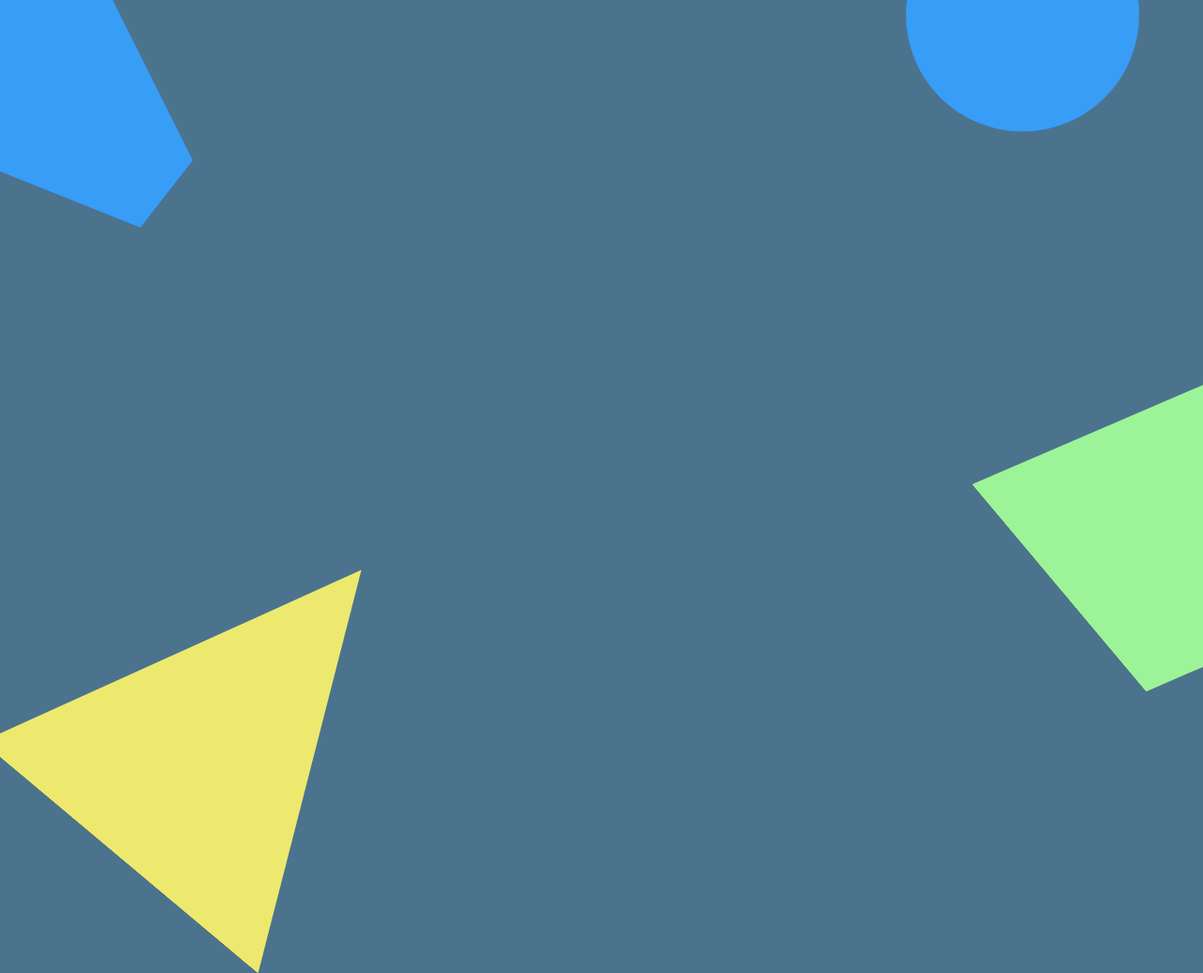
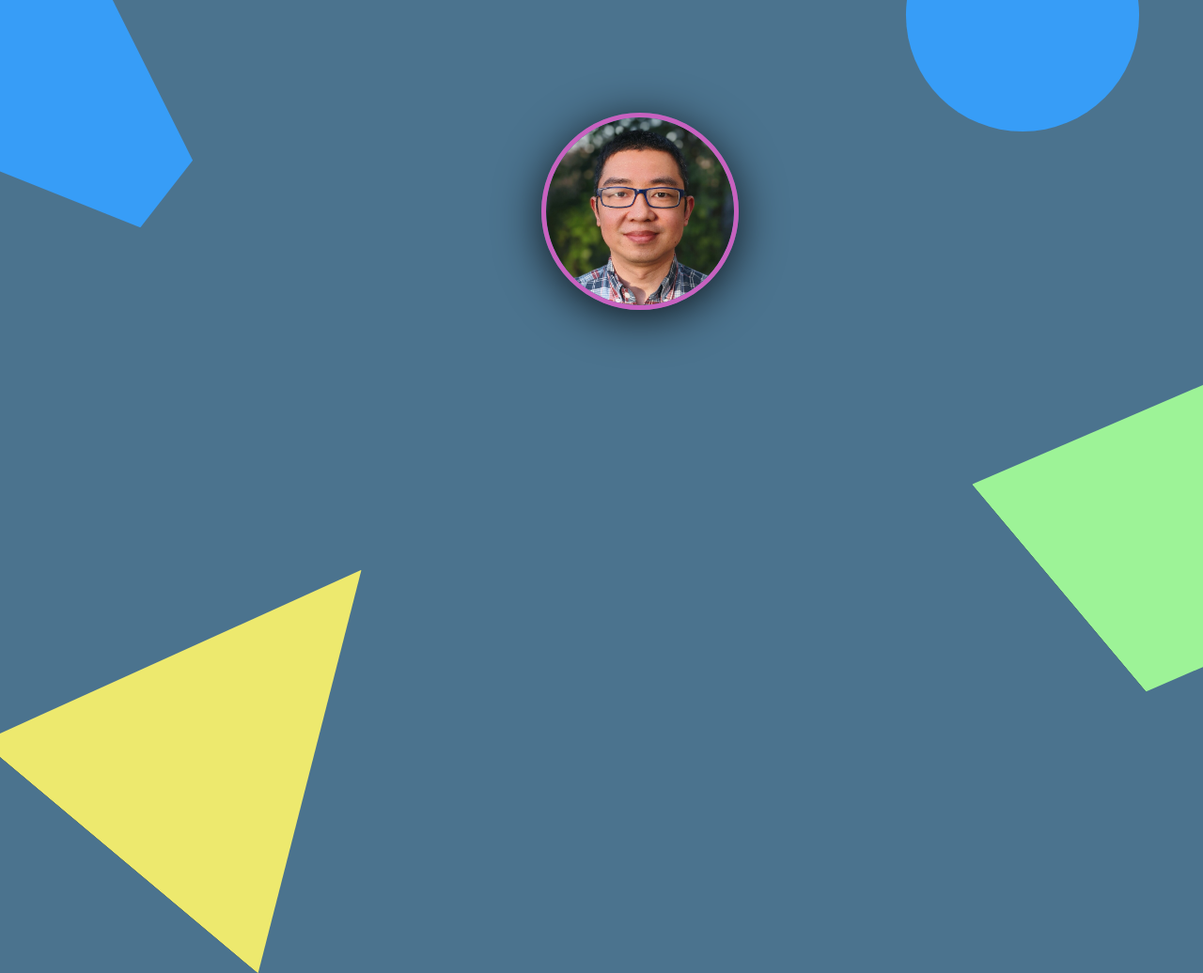
Before and after one commit to Shih-Yu/MyWebsite, a website: page index.html in a window 1280 px wide. Shown: the top 1036 px of the page at 94% size. Drawn offline with Linux system fonts and the light colour scheme.

Commit message:
add asset directory with profile image

```diff
--- a/index.html
+++ b/index.html
@@ -14,7 +14,7 @@
       <a class="circle"></a>
       <a class="triangle"></a>
       <a class="square"></a>
-      <!-- <img src="/assets/profile.png" alt="Profile picture" class="header__picture" /> -->
+      <img src="/assets/profile.png" alt="Profile picture" class="header__picture" />
     </header>
   </body>
 </html>
```
Also changed, not shown: assets/profile.png (added).
